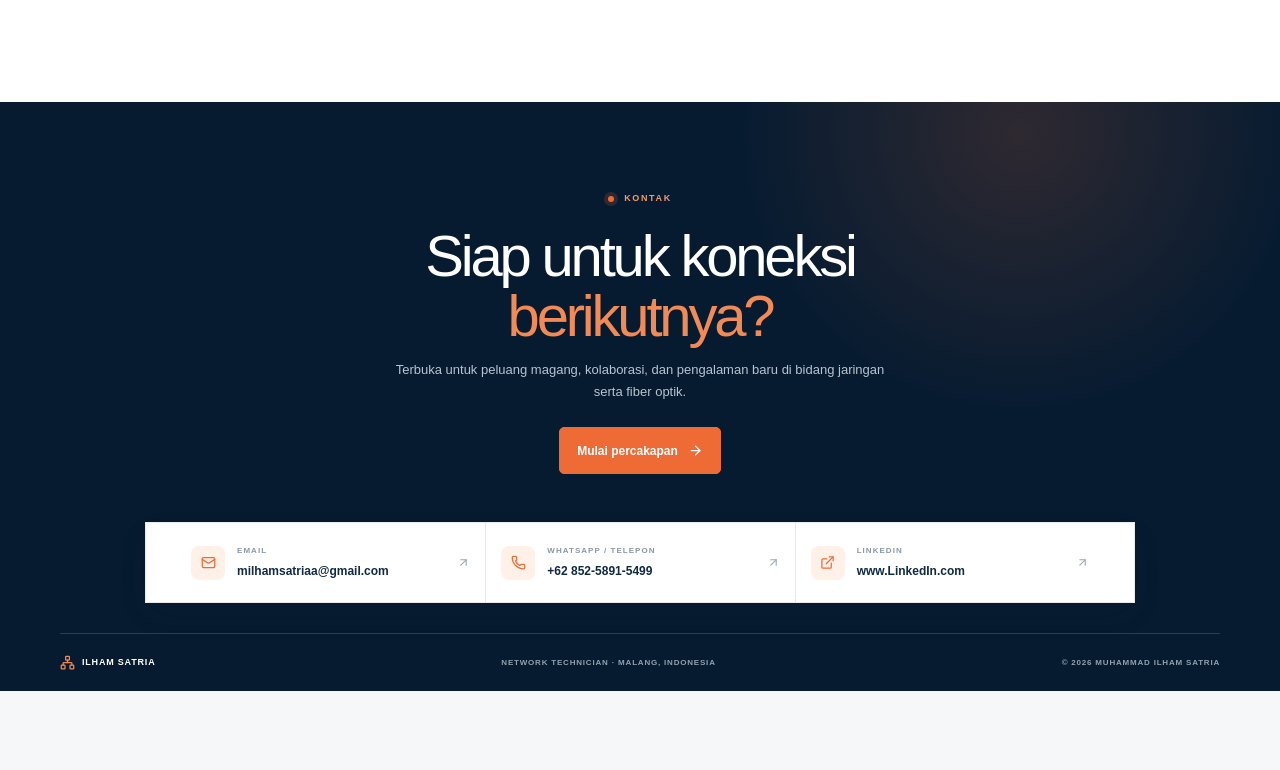
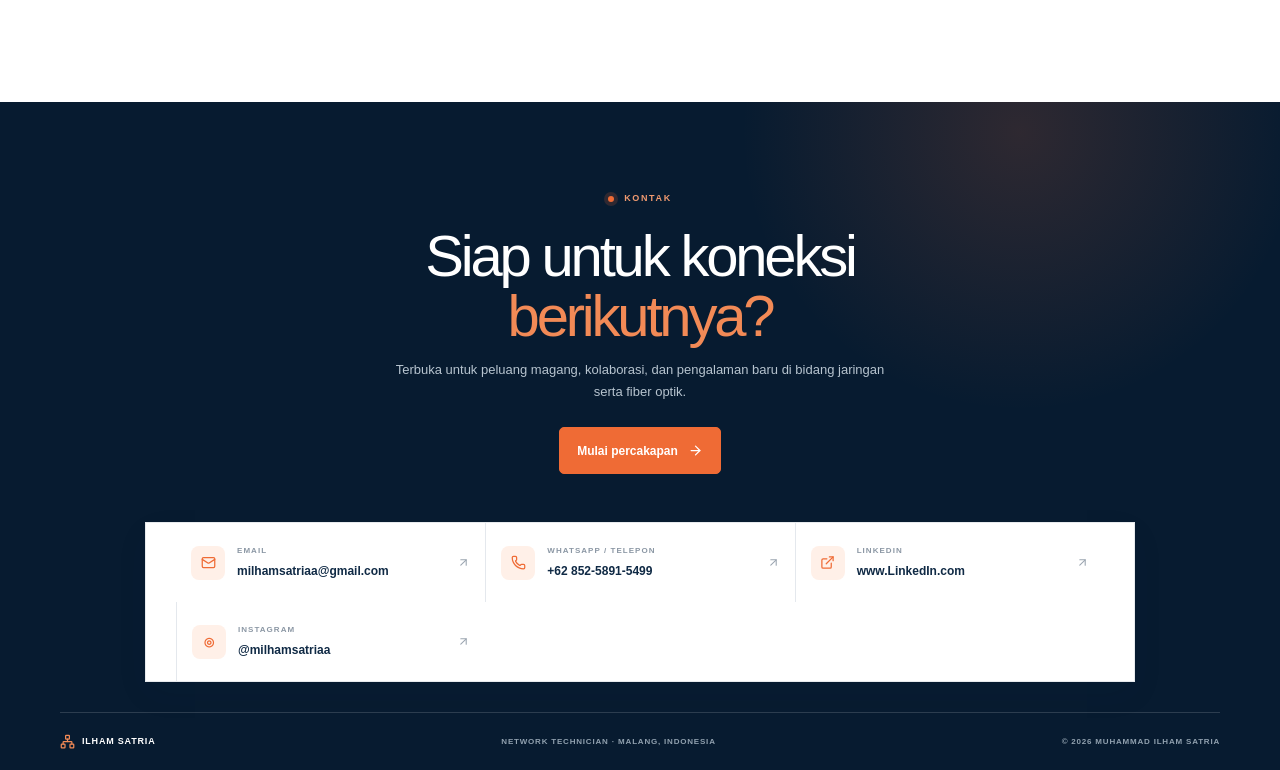
Before and after one commit to milhamsatriaa-creator/Portofolio-Ilham-V2, a Next.js app: page / in a window 1280 px wide. Shown: the part 4902-5672 px from the top of the page. Before the commit the page ends 5593 px from the top, so only its background shows below. Built offline with nearby package versions, Linux system fonts and the light colour scheme.

Commit message:
Add Instagram contact to portfolio
V0-Chat-Id: mDZCJMhsAmk

```diff
--- a/components/portfolio.tsx
+++ b/components/portfolio.tsx
@@ -200,8 +200,9 @@ function ContactStrip() {
     <div className="contact-strip" aria-label="Informasi kontak">
       <a href="mailto:milhamsatriaa@gmail.com"><span className="contact-icon"><Mail aria-hidden="true" /></span><span><small>EMAIL</small>milhamsatriaa@gmail.com</span><ArrowUpRight className="contact-arrow" aria-hidden="true" /></a>
       <a href="https://wa.me/6285258915499" target="_blank" rel="noreferrer"><span className="contact-icon"><Phone aria-hidden="true" /></span><span><small>WHATSAPP / TELEPON</small>+62 852-5891-5499</span><ArrowUpRight className="contact-arrow" aria-hidden="true" /></a>
-      <a href="https://www.linkedin.com" target="_blank" rel="noreferrer"><span className="contact-icon"><ExternalLink aria-hidden="true" /></span><span><small>LINKEDIN</small>www.LinkedIn.com</span><ArrowUpRight className="contact-arrow" aria-hidden="true" /></a>
-    </div>
+  <a href="https://www.linkedin.com" target="_blank" rel="noreferrer"><span className="contact-icon"><ExternalLink aria-hidden="true" /></span><span><small>LINKEDIN</small>www.LinkedIn.com</span><ArrowUpRight className="contact-arrow" aria-hidden="true" /></a>
+  <a href="https://www.instagram.com/milhamsatriaa/" target="_blank" rel="noreferrer"><span className="contact-icon" aria-hidden="true">◎</span><span><small>INSTAGRAM</small>@milhamsatriaa</span><ArrowUpRight className="contact-arrow" aria-hidden="true" /></a>
+  </div>
   )
 }
 
--- a/index.html
+++ b/index.html
@@ -52,8 +52,9 @@
       <div class="contact-strip" aria-label="Informasi kontak">
         <a href="mailto:milhamsatriaa@gmail.com"><span class="contact-icon" aria-hidden="true">✉</span><span><small>EMAIL</small>milhamsatriaa@gmail.com</span><span class="contact-arrow" aria-hidden="true">↗</span></a>
         <a href="https://wa.me/6285258915499" target="_blank" rel="noreferrer"><span class="contact-icon" aria-hidden="true">☎</span><span><small>WHATSAPP / TELEPON</small>+62 852-5891-5499</span><span class="contact-arrow" aria-hidden="true">↗</span></a>
-        <a href="https://www.linkedin.com" target="_blank" rel="noreferrer"><span class="contact-icon" aria-hidden="true">in</span><span><small>LINKEDIN</small>www.LinkedIn.com</span><span class="contact-arrow" aria-hidden="true">↗</span></a>
-      </div>
+  <a href="https://www.linkedin.com" target="_blank" rel="noreferrer"><span class="contact-icon" aria-hidden="true">in</span><span><small>LINKEDIN</small>www.LinkedIn.com</span><span class="contact-arrow" aria-hidden="true">↗</span></a>
+  <a href="https://www.instagram.com/milhamsatriaa/" target="_blank" rel="noreferrer"><span class="contact-icon" aria-hidden="true">◎</span><span><small>INSTAGRAM</small>@milhamsatriaa</span><span class="contact-arrow" aria-hidden="true">↗</span></a>
+  </div>
 
       <section class="about-section section-pad" id="tentang">
         <div class="page-width">
```
